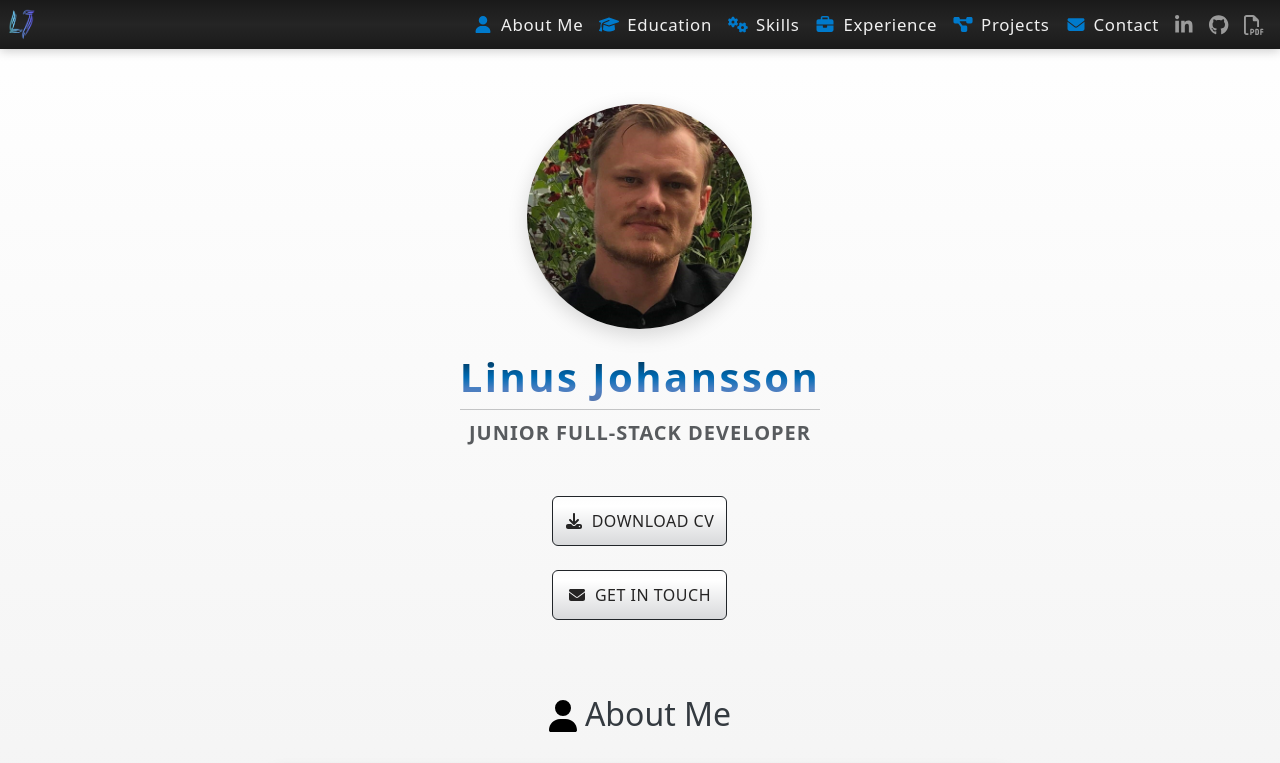
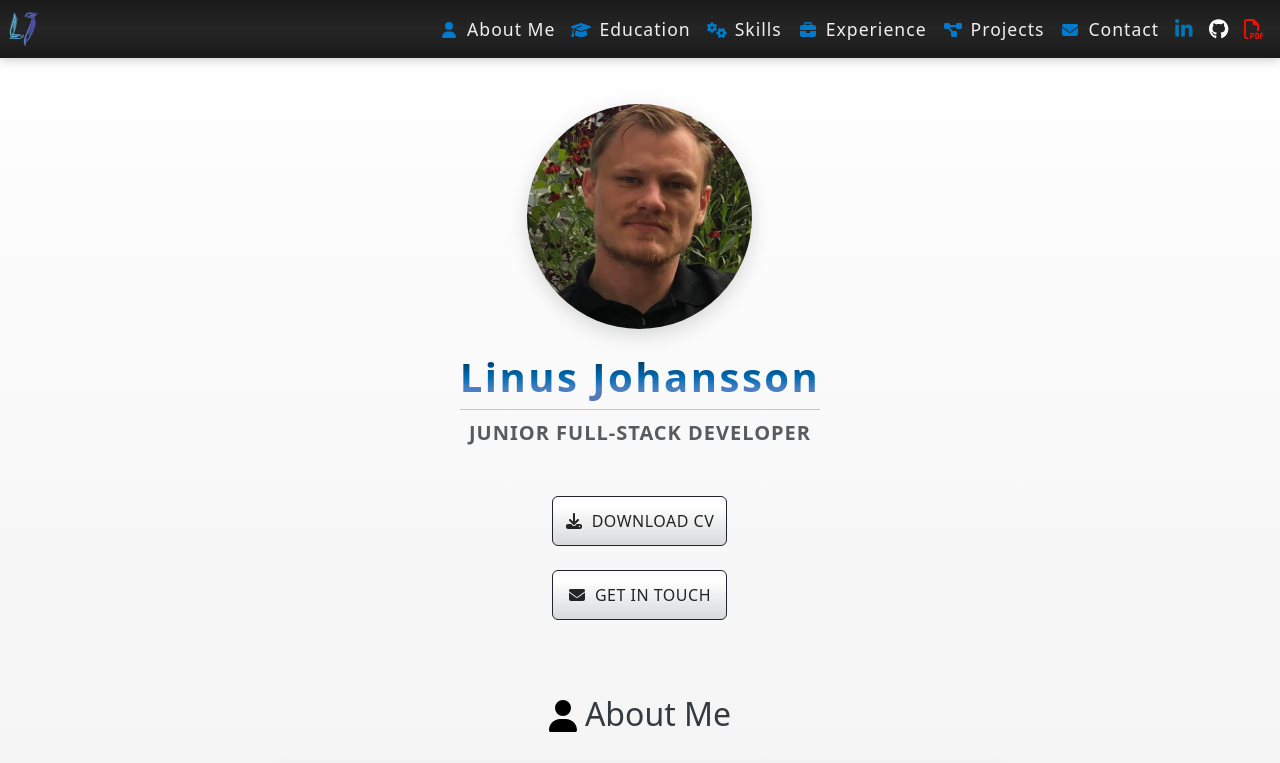
Before and after one commit to j0hanz/j0hanz-portfolio, a React (Create React App) app: page / in a window 1280 px wide. Shown: the top 763 px of the page. Built offline with nearby package versions, Linux system fonts and the light colour scheme.

Commit message:
Refactor social icons in Footer and NavBar components

```diff
--- a/src/components/Footer.js
+++ b/src/components/Footer.js
@@ -70,83 +70,108 @@ const Footer = () => {
               </small>
             </p>
             <div className="mt-4 mt-md-0">
+              <Row className="justify-content-md-end">
+                <Col xs="auto" className="px-2 mb-2 mb-md-0">
                   <OverlayTrigger
-                placement="bottom"
+                    placement="top"
                     overlay={
                       <Tooltip id="tooltip-linkedin">LinkedIn Profile</Tooltip>
                     }
                   >
                     <a
-                  className={`${styles.footerLink} ${styles.iconSpacing} me-md-4`}
                       href="https://www.linkedin.com/in/linus-johansson-software-dev/"
                       rel="noopener noreferrer"
                       target="_blank"
                       aria-label="LinkedIn Profile"
                     >
-                  <FontAwesomeIcon icon={faLinkedinIn} size="lg" />
+                      <FontAwesomeIcon
+                        icon={faLinkedinIn}
+                        size="lg"
+                        className={`${styles.footerIcon} ${styles.linkedinIcon}`}
+                      />
                     </a>
                   </OverlayTrigger>
-
+                </Col>
+                <Col xs="auto" className="px-2 mb-2 mb-md-0">
                   <OverlayTrigger
-                placement="bottom"
-                overlay={<Tooltip id="tooltip-github">GitHub Profile</Tooltip>}
+                    placement="top"
+                    overlay={
+                      <Tooltip id="tooltip-github">GitHub Profile</Tooltip>
+                    }
                   >
                     <a
-                  className={`${styles.footerLink} ${styles.iconSpacing} me-md-4`}
                       href="https://github.com/j0hanz"
                       rel="noopener noreferrer"
                       target="_blank"
                       aria-label="GitHub Profile"
                     >
-                  <FontAwesomeIcon icon={faGithub} size="lg" />
+                      <FontAwesomeIcon
+                        icon={faGithub}
+                        size="lg"
+                        className={`${styles.footerIcon} ${styles.githubIcon}`}
+                      />
                     </a>
                   </OverlayTrigger>
-
+                </Col>
+                <Col xs="auto" className="px-2 mb-2 mb-md-0">
                   <OverlayTrigger
-                placement="bottom"
+                    placement="top"
                     overlay={<Tooltip id="tooltip-pdf">Download CV</Tooltip>}
                   >
                     <a
-                  className={`${styles.footerLink} ${styles.iconSpacing} me-md-4`}
                       onClick={handleModalOpen}
                       style={{ cursor: 'pointer' }}
                       aria-label="Download CV"
                     >
-                  <FontAwesomeIcon icon={faFilePdf} size="lg" />
+                      <FontAwesomeIcon
+                        icon={faFilePdf}
+                        size="lg"
+                        className={`${styles.footerIcon} ${styles.pdfIcon}`}
+                      />
                     </a>
                   </OverlayTrigger>
-
+                </Col>
+                <Col xs="auto" className="px-2 mb-2 mb-md-0">
                   <OverlayTrigger
-                placement="bottom"
+                    placement="top"
                     overlay={
                       <Tooltip id="tooltip-certificate">Certificate</Tooltip>
                     }
                   >
                     <a
-                  className={`${styles.footerLink} ${styles.iconSpacing} me-md-4`}
                       href="https://www.credential.net/dd705ce7-f66c-456a-b07d-e8712cd7287c#gs.cubcle"
                       rel="noopener noreferrer"
                       target="_blank"
                       aria-label="Certificate"
                     >
-                  <FontAwesomeIcon icon={faAward} size="lg" />
+                      <FontAwesomeIcon
+                        icon={faAward}
+                        size="lg"
+                        className={`${styles.footerIcon} ${styles.certificateIcon}`}
+                      />
                     </a>
                   </OverlayTrigger>
-
+                </Col>
+                <Col xs="auto" className="px-2">
                   <OverlayTrigger
-                placement="bottom"
+                    placement="top"
                     overlay={<Tooltip id="tooltip-code">Source Code</Tooltip>}
                   >
                     <a
-                  className={styles.footerLink}
                       href="https://github.com/j0hanz/j0hanz-portfolio"
                       rel="noopener noreferrer"
                       target="_blank"
                       aria-label="Source Code"
                     >
-                  <FontAwesomeIcon icon={faCode} size="lg" />
+                      <FontAwesomeIcon
+                        icon={faCode}
+                        size="lg"
+                        className={`${styles.footerIcon} ${styles.sourceCodeIcon}`}
+                      />
                     </a>
                   </OverlayTrigger>
+                </Col>
+              </Row>
             </div>
           </Col>
         </Row>
--- a/src/components/NavBar.js
+++ b/src/components/NavBar.js
@@ -51,18 +51,21 @@ const NavBar = () => {
       icon: faLinkedinIn,
       href: 'https://www.linkedin.com/in/linus-johansson-software-dev/',
       tooltip: 'LinkedIn Profile',
+      iconClass: styles.linkedinIcon,
     },
     {
       id: 'github',
       icon: faGithub,
       href: 'https://github.com/j0hanz',
       tooltip: 'GitHub Profile',
+      iconClass: styles.githubIcon,
     },
     {
       id: 'download-pdf',
       icon: faFilePdf,
       onClick: handleModalOpen,
       tooltip: 'Download CV',
+      iconClass: styles.pdfIcon,
     },
   ];
 
@@ -73,7 +76,7 @@ const NavBar = () => {
         fixed="top"
         variant="dark"
         expand="lg"
-        className={`${styles.customNavbar} py-1`}
+        className={styles.customNavbar}
         expanded={expanded}
       >
         <Container fluid className="px-2">
@@ -110,7 +113,8 @@ const NavBar = () => {
             </Nav>
 
             <Nav className="d-flex flex-row justify-content-start">
-              {socialLinks.map(({ id, icon, href, onClick, tooltip }) => (
+              {socialLinks.map(
+                ({ id, icon, href, onClick, tooltip, iconClass }) => (
                   <OverlayTrigger
                     key={id}
                     placement="bottom"
@@ -122,10 +126,15 @@ const NavBar = () => {
                       target={href ? '_blank' : undefined}
                       className="mx-0 mx-lg-0 me-5 me-lg-0 mt-2 mt-lg-0"
                     >
-                    <FontAwesomeIcon icon={icon} size="lg" />
+                      <FontAwesomeIcon
+                        icon={icon}
+                        size="lg"
+                        className={`${styles.socialIcon} ${iconClass}`}
+                      />
                     </Nav.Link>
                   </OverlayTrigger>
-              ))}
+                )
+              )}
             </Nav>
           </Navbar.Collapse>
         </Container>
--- a/src/components/styles/Footer.module.css
+++ b/src/components/styles/Footer.module.css
@@ -21,6 +21,30 @@
   color: #66b2ff;
 }
 
+.linkedinIcon {
+  color: #0077b5;
+  padding-right: 0.5rem;
+}
+
+.githubIcon {
+  color: #ffffff;
+  padding-right: 0.5rem;
+}
+
+.pdfIcon {
+  color: #f40f02;
+  padding-right: 0.5rem;
+}
+
+.certificateIcon {
+  color: #ffd700;
+  padding-right: 0.5rem;
+}
+
+.sourceCodeIcon {
+  color: #4caf50;
+}
+
 .copyrightText {
   color: #f0f0f0;
   opacity: 0.8;
@@ -33,4 +57,20 @@
   .iconSpacing {
     margin-right: 2.5rem !important;
   }
+
+  .linkedinIcon {
+    padding-right: 0.7rem;
+  }
+
+  .githubIcon {
+    padding-right: 0.7rem;
+  }
+
+  .pdfIcon {
+    padding-right: 0.7rem;
+  }
+
+  .certificateIcon {
+    padding-right: 0.7rem;
+  }
 }
--- a/src/components/styles/NavBar.module.css
+++ b/src/components/styles/NavBar.module.css
@@ -1,21 +1,36 @@
 .navIcon {
   color: #007acc;
-  height: 17px;
-  width: auto;
+  font-size: 1rem;
+}
+
+.socialIcon {
+  color: #007acc;
+}
+
+.linkedinIcon {
+  color: #0077b5;
+}
+
+.githubIcon {
+  color: #ffffff;
+}
+
+.pdfIcon {
+  color: #f40f02;
 }
 
 .navLink {
   color: #f0f0f0;
-  letter-spacing: 0.7px;
+  letter-spacing: 1px;
   font-weight: 500;
-  font-size: 1.05rem;
+  font-size: 1.1rem;
   transition:
     color 0.3s ease,
     transform 0.3s ease;
 }
 
 .navLogo {
-  width: 1.7rem;
+  width: 1.9rem;
 }
 
 .navLink:hover {
@@ -110,10 +125,3 @@
   -webkit-background-clip: text;
   -webkit-text-fill-color: transparent;
 }
-
-@media (max-width: 768px) {
-  .navIcon {
-    font-size: medium;
-    transform: translateY(1px);
-  }
-}
```
Lines whose indentation alone changed are shown as unchanged.
